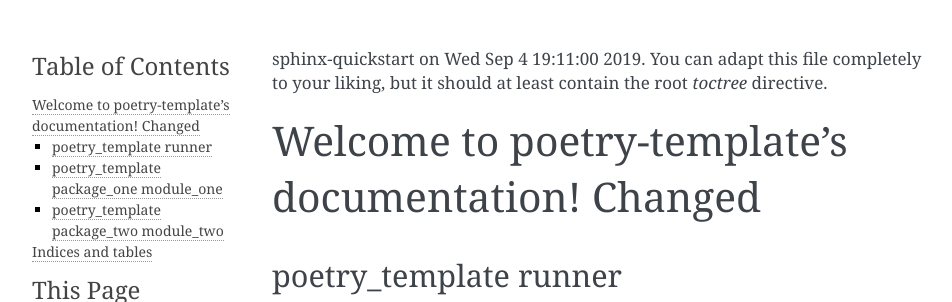
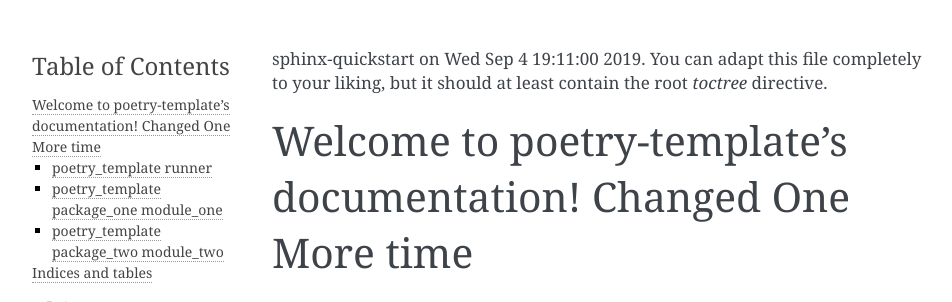
Before and after one commit to Farrukh-Olimov/Temporary, a Sphinx documentation site: the page built from docs/source/index.rst, in a window 1280 px wide, cut to the strip 0-302 px from the top of the page. Shown: the whole strip, without its empty margins (148-1100 px from the left). Built offline with Sphinx 7.4.7, drawn with Linux system fonts in a browser that asks for light colours.

Commit message:
Update index.rst

```diff
--- a/docs/source/index.rst
+++ b/docs/source/index.rst
@@ -3,7 +3,7 @@ sphinx-quickstart on Wed Sep  4 19:11:00 2019.
 You can adapt this file completely to your liking, but it should at least
 contain the root `toctree` directive.
 
-Welcome to poetry-template's documentation! Changed
+Welcome to poetry-template's documentation! Changed One More time
 ===========================================
 
 .. toctree::
```
